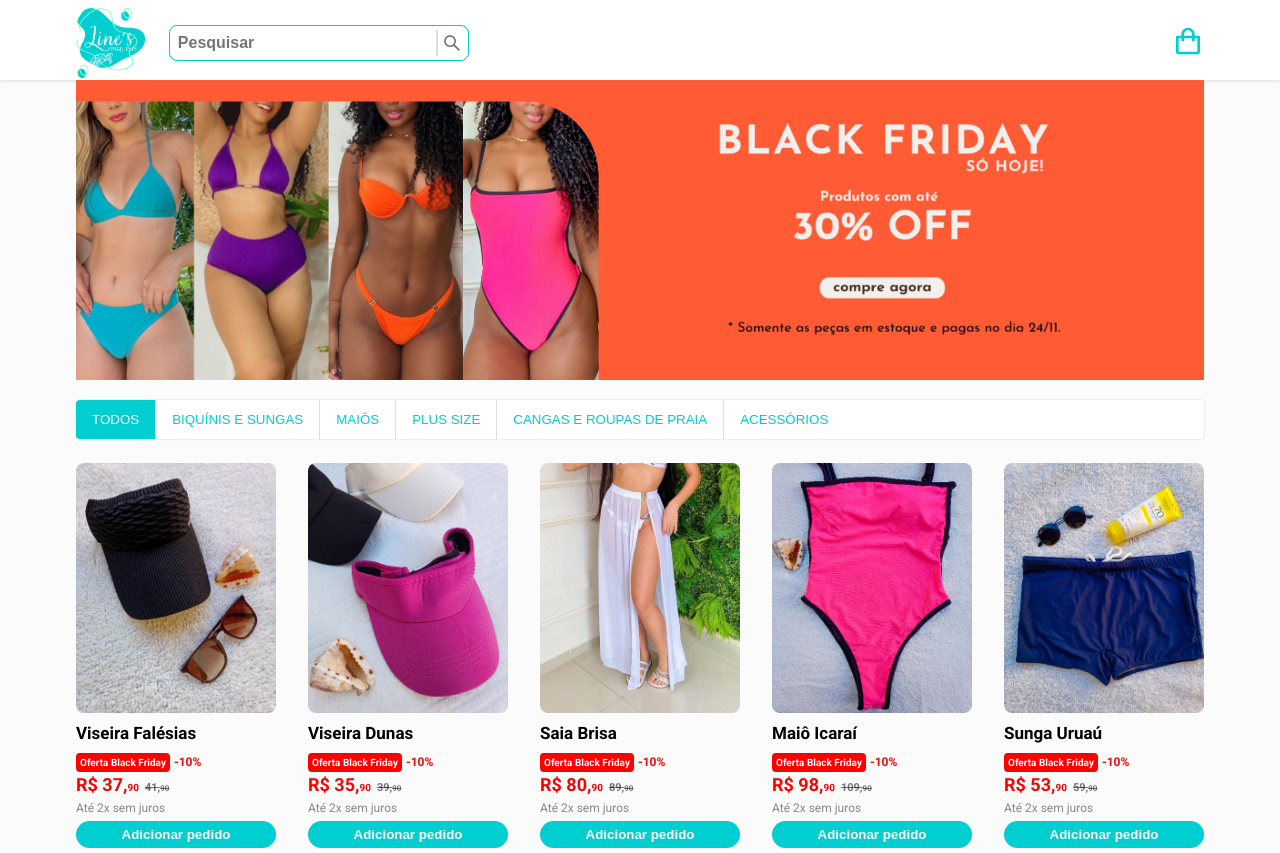
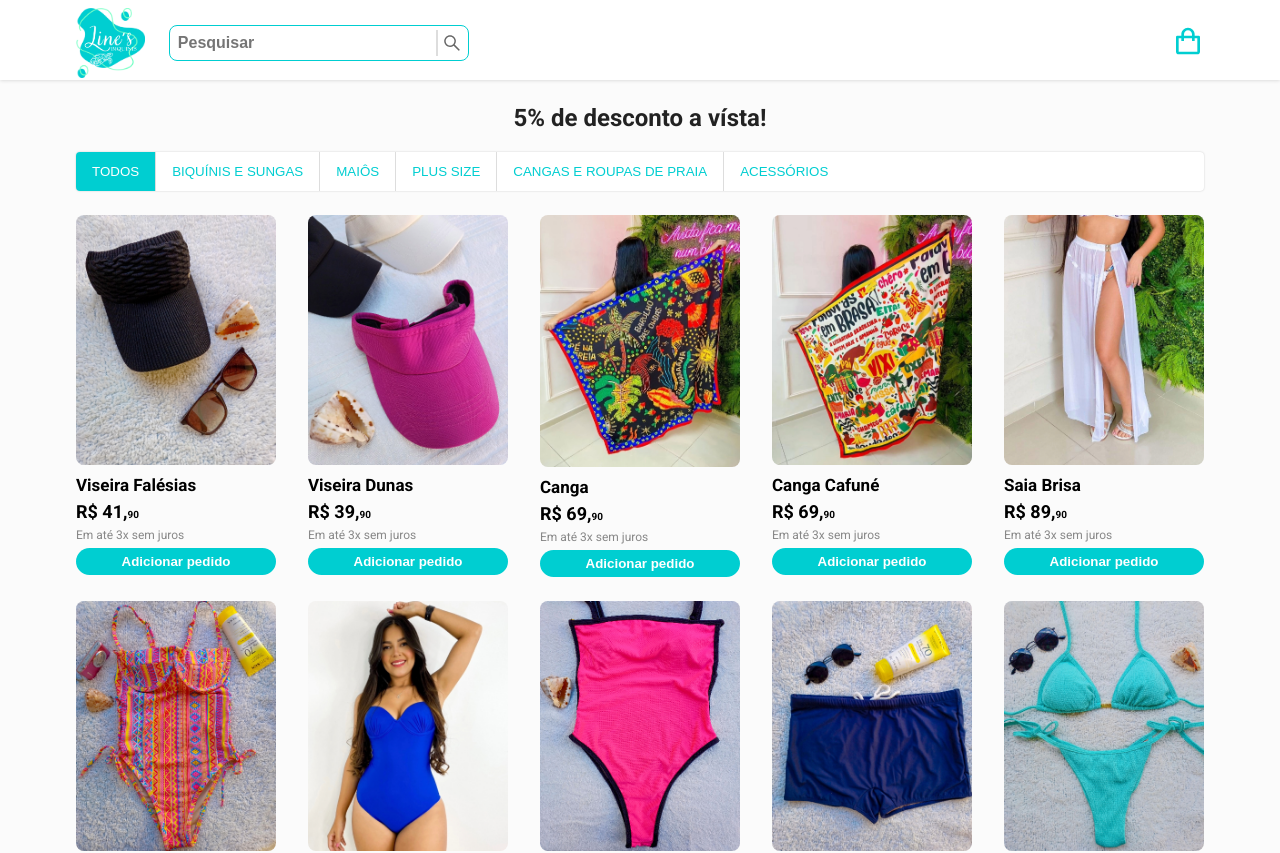
Before and after one commit to FranciscoNeto2909/iec_biquinis, a React (Vite) app: page / in a window 1280 px wide. Shown: the top 853 px of the page. Built offline with nearby package versions, Linux system fonts and the light colour scheme.

Commit message:
black friday changes removed

```diff
--- a/src/App.jsx
+++ b/src/App.jsx
@@ -7,8 +7,6 @@ import { bikinis } from "./data/bikinis"
 import Modal from "./components/modal/Modal"
 import { BiShoppingBag } from "react-icons/bi"
 import logo from "./assets/logo.png"
-import banner from "./assets/banner.png"
-import bannerDesktop from "./assets/bannerDesk.png"
 
 import "./app.css"
 
@@ -135,8 +133,8 @@ export default function App() {
               <Search handleSearch={handleSearch} />
               {window.innerWidth < 525 &&
                 <>
-                  <div className="banner_container">
-                    <img className="banner" src={banner} alt="" />
+                  <div className="app_banner">
+                    <p>5% de desconto a vísta!</p>
                   </div>
                   <div className="app_header_categories">
                     {categories.map((cat, i) => (
@@ -153,7 +151,7 @@ export default function App() {
       {window.innerWidth > 525 &&
         <>
           <section className="app_banner">
-            <img className="banner" src={bannerDesktop} alt="" />
+            <p>5% de desconto a vísta!</p>
           </section>
           <section className="app_categories">
             <div className="app_header_categories">
--- a/src/app.css
+++ b/src/app.css
@@ -100,6 +100,7 @@
 
 .app_banner {
     margin: 0 auto;
+    margin-top: 24px;
     color: #000d;
     width: 80%;
     display: flex;
@@ -208,6 +209,7 @@
         justify-content: center;
         flex-wrap: wrap;
         gap: 4px;
+        margin-top: 0;
         background-color: transparent;
         box-shadow: unset;
     }
@@ -237,7 +239,7 @@
 
     .app_banner {
         width: auto;
-        margin: 12px;
+        margin: 8px;
         font-size: 18px;
     }
 
--- a/src/data/bikinis.js
+++ b/src/data/bikinis.js
@@ -83,8 +83,8 @@ export const bikinis = [
             inStock: false,
             sizes: [{ name: 'U', price: 42, inStock: false }]
         }],
-        onSale: true,
-        discount:10,
+        onSale: false,
+        discount: 0,
         images: [viseira1, viseira2, viseira3, viseira4, viseira5]
     },
     {
@@ -103,8 +103,8 @@ export const bikinis = [
             inStock: true,
             sizes: [{ name: 'U', price: 40, inStock: true }]
         },],
-        onSale: true,
-        discount:10,
+        onSale: false,
+        discount: 0,
         images: [dunas1, dunas2, dunas3]
     },
     {
@@ -127,7 +127,7 @@ export const bikinis = [
             sizes: [{ name: 'U', price: 70, inStock: false }]
         }],
         onSale: false,
-        discount:0,
+        discount: 0,
         images: [canga1, canga2, canga3, canga4]
     },
     {
@@ -138,7 +138,7 @@ export const bikinis = [
             sizes: [{ name: 'U', price: 70, inStock: false }]
         }],
         onSale: false,
-        discount:0,
+        discount: 0,
         images: [cafune1, cafune2, cafune3]
     },
     {
@@ -148,8 +148,8 @@ export const bikinis = [
             inStock: true,
             sizes: [{ name: 'U', price: 90, inStock: true }]
         }],
-        onSale: true,
-        discount:10,
+        onSale: false,
+        discount: 0,
         images: [brisa1]
     },
     {
@@ -172,7 +172,7 @@ export const bikinis = [
                 { name: 'GG', price: 130, inStock: false }],
         }],
         onSale: false,
-        discount:0,
+        discount: 0,
         images: [maio1, maio2]
     },
     {
@@ -201,7 +201,7 @@ export const bikinis = [
             ]
         }],
         onSale: false,
-        discount:0,
+        discount: 0,
         images: [cauipe1, cauipe2, cauipe3]
     },
     {
@@ -215,8 +215,8 @@ export const bikinis = [
             inStock: false,
             sizes: [{ name: 'M', price: 110, inStock: false }]
         },],
-        onSale: true,
-        discount:10,
+        onSale: false,
+        discount: 0,
         images: [icarai1, icarai2, icarai3, icarai4]
     },
     {
@@ -254,8 +254,8 @@ export const bikinis = [
             inStock: true,
             sizes: [{ name: 'M', price: 60, inStock: true }]
         }],
-        onSale: true,
-        discount:10,
+        onSale: false,
+        discount: 0,
         images: [sunga1, sunga2]
     },
     {
@@ -278,7 +278,7 @@ export const bikinis = [
             sizes: [{ name: 'M', price: 76, inStock: false }]
         }],
         onSale: false,
-        discount:0,
+        discount: 0,
         images: [prainha1, prainha2, prainha3]
     },
     {
@@ -300,8 +300,8 @@ export const bikinis = [
             inStock: false,
             sizes: [{ name: 'P', price: 90, inStock: false }]
         }],
-        onSale: true,
-        discount:30,
+        onSale: false,
+        discount: 0,
         images: [jeri1, jeri2, jeri3]
     },
     {
@@ -324,7 +324,7 @@ export const bikinis = [
             sizes: [{ name: 'G', price: 100, inStock: false }]
         }],
         onSale: false,
-        discount:0,
+        discount: 0,
         images: [canoa1, canoa2]
     },
     {
@@ -355,7 +355,7 @@ export const bikinis = [
             sizes: [{ name: 'P', price: 76, inStock: false }]
         }],
         onSale: false,
-        discount:0,
+        discount: 0,
         images: [maragogi1, maragogi2, maragogi3]
     },
     {
@@ -415,8 +415,8 @@ export const bikinis = [
                 { name: 'GG', price: 110, inStock: false },
                 { name: 'XG', price: 110, inStock: false }]
         }],
-        onSale: true,
-        discount:20,
+        onSale: false,
+        discount: 0,
         images: [noronha1, noronha2, noronha3]
     },
     {
@@ -457,8 +457,8 @@ export const bikinis = [
                 { name: 'M', price: 80, inStock: false }
             ]
         }],
-        onSale: true,
-        discount:20,
+        onSale: false,
+        discount: 0,
         images: [uruau1, uruau2]
     },
     {
@@ -484,8 +484,8 @@ export const bikinis = [
             inStock: false,
             sizes: [{ name: 'M', price: 80, inStock: false }]
         }],
-        onSale: true,
-        discount:30,
+        onSale: false,
+        discount: 0,
         images: [aguas1, aguas2, aguas3]
     },
     {
@@ -511,8 +511,8 @@ export const bikinis = [
             inStock: false,
             sizes: [{ name: 'M', price: 80, inStock: false }]
         }],
-        onSale: true,
-        discount:20,
+        onSale: false,
+        discount: 0,
         images: [mb1, mb2, mb3, mb4, mb5, mb6]
     },
     {
@@ -524,8 +524,8 @@ export const bikinis = [
                 { name: 'P', price: 100, inStock: true },
                 { name: 'GG', price: 100, inStock: false }]
         },],
-        onSale: true,
-        discount:30,
+        onSale: false,
+        discount: 0,
         images: [coqueirinho1, coqueirinho2]
     },
     {
@@ -558,8 +558,8 @@ export const bikinis = [
                 { name: 'G', price: 110, inStock: false }
             ]
         }],
-        onSale: true,
-        discount:20,
+        onSale: false,
+        discount: 0,
         images: [iracema1, iracema2, iracema3, iracema4, iracema5, iracema6]
     },
     {
@@ -572,8 +572,8 @@ export const bikinis = [
                 { name: 'GG', price: 110, inStock: false }
             ]
         },],
-        onSale: true,
-        discount:20,
+        onSale: false,
+        discount: 0,
         images: [pipa1, pipa2, pipa3]
     },
     {
@@ -596,7 +596,7 @@ export const bikinis = [
             ]
         }],
         onSale: false,
-        discount:0,
+        discount: 0,
         images: [flecheiras1]
     }
 ]
```
Also changed, not shown: src/assets/banner.png (deleted), src/assets/bannerDesk.png (deleted).
